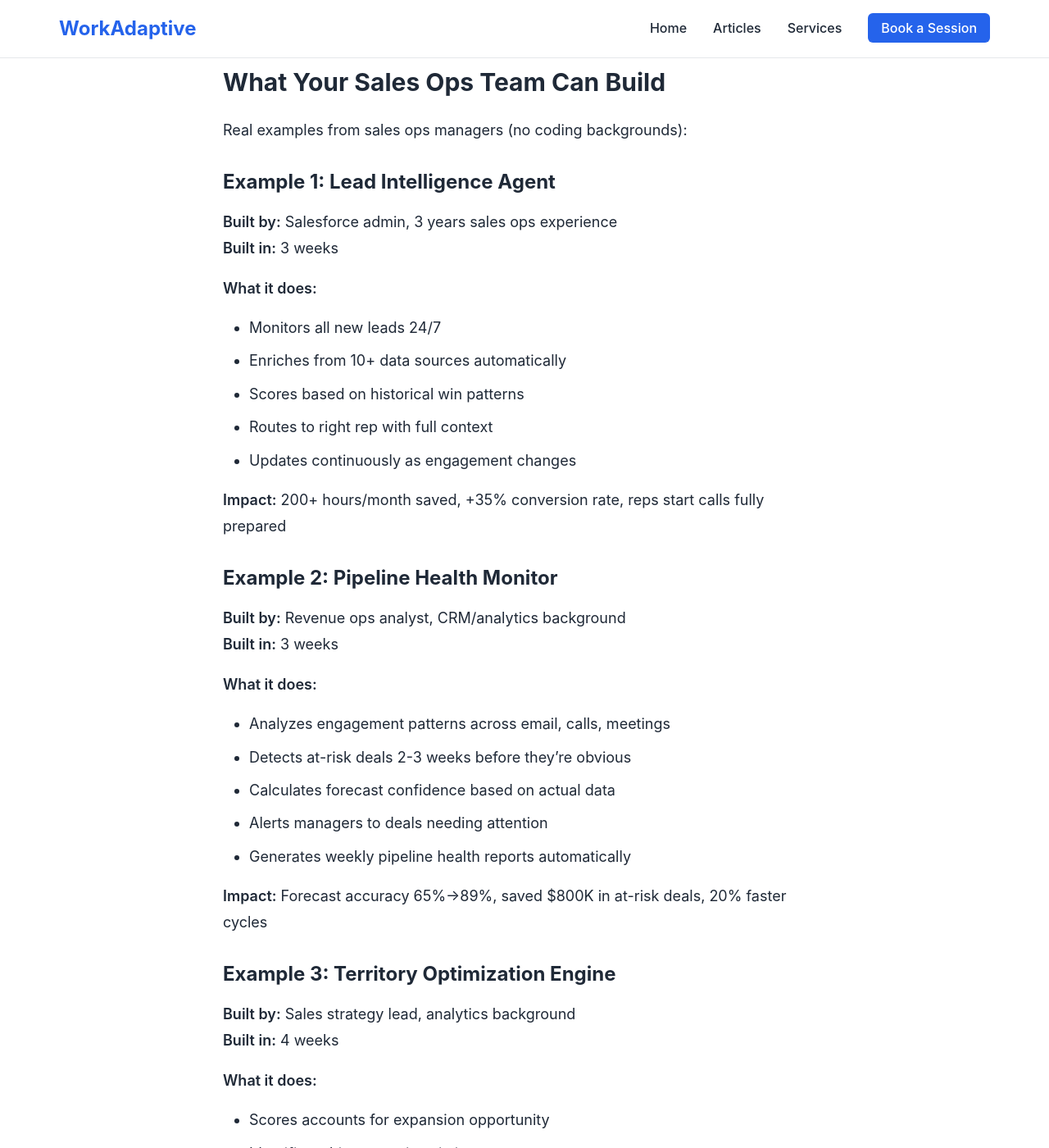
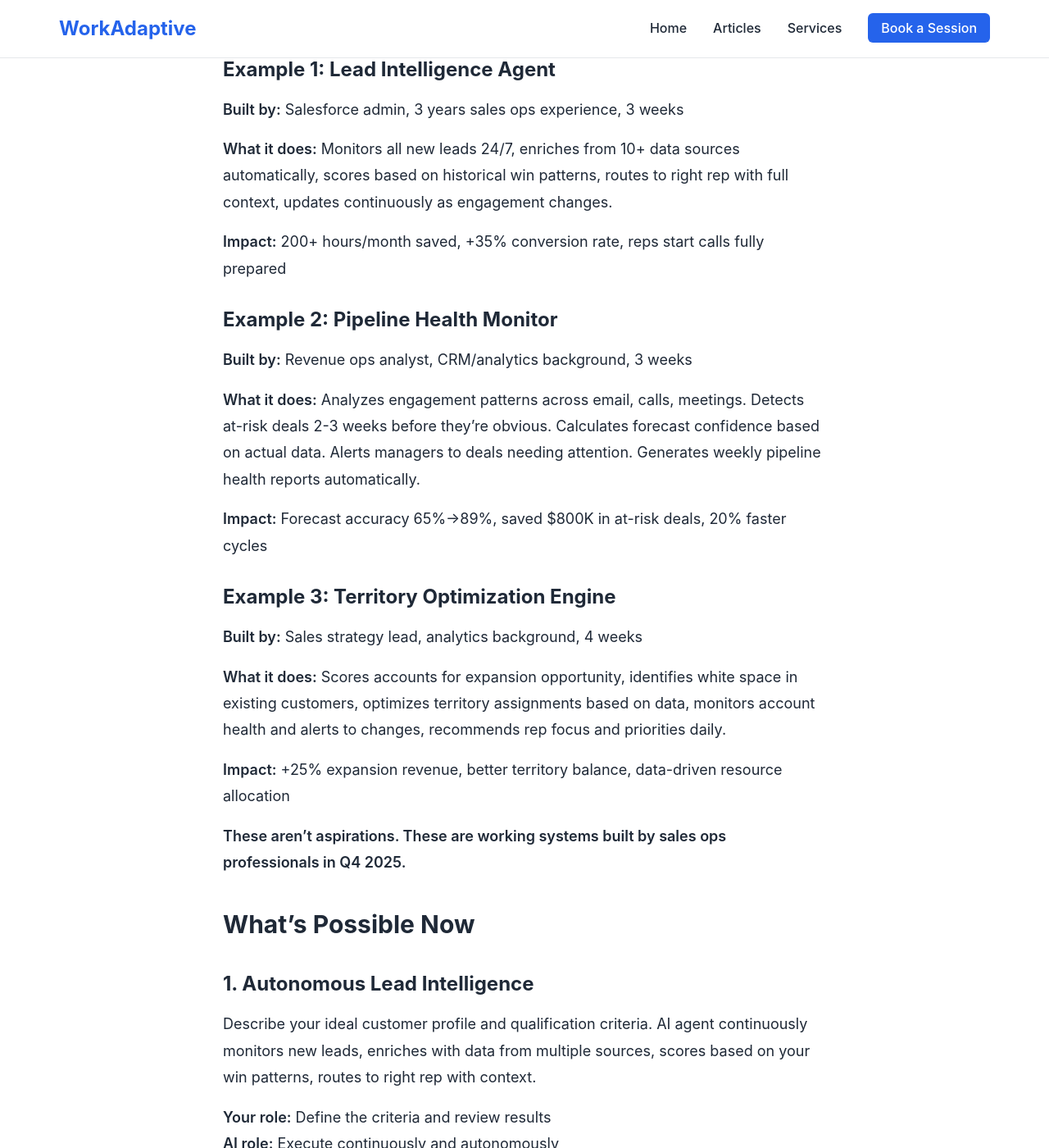
Before and after one commit to workadaptive/content, a Jekyll site: the page built from _articles/b2b-sales-crm-automation.md, in a window 1280 px wide and 1400 px high, scrolled down 687 px. Shown: the whole window at 82% size. Built offline with Jekyll 4.4.1, drawn with Linux system fonts in a browser that asks for light colours; some of the changed text lies outside the part shown.

Commit message:
Complete Draft 2+3 for b2b-sales-crm-automation (967866 words)

```diff
--- a/_articles/b2b-sales-crm-automation.md
+++ b/_articles/b2b-sales-crm-automation.md
@@ -27,43 +23,25 @@ Real examples from sales ops managers (no coding backgrounds):
 
 ### Example 1: Lead Intelligence Agent
 
-**Built by:** Salesforce admin, 3 years sales ops experience
-**Built in:** 3 weeks
+**Built by:** Salesforce admin, 3 years sales ops experience, 3 weeks
 
-**What it does:**
-- Monitors all new leads 24/7
-- Enriches from 10+ data sources automatically
-- Scores based on historical win patterns
-- Routes to right rep with full context
-- Updates continuously as engagement changes
+**What it does:** Monitors all new leads 24/7, enriches from 10+ data sources automatically, scores based on historical win patterns, routes to right rep with full context, updates continuously as engagement changes.
 
 **Impact:** 200+ hours/month saved, +35% conversion rate, reps start calls fully prepared
 
 ### Example 2: Pipeline Health Monitor
 
-**Built by:** Revenue ops analyst, CRM/analytics background
-**Built in:** 3 weeks
+**Built by:** Revenue ops analyst, CRM/analytics background, 3 weeks
 
-**What it does:**
-- Analyzes engagement patterns across email, calls, meetings
-- Detects at-risk deals 2-3 weeks before they're obvious
-- Calculates forecast confidence based on actual data
-- Alerts managers to deals needing attention
-- Generates weekly pipeline health reports automatically
+**What it does:** Analyzes engagement patterns across email, calls, meetings. Detects at-risk deals 2-3 weeks before they're obvious. Calculates forecast confidence based on actual data. Alerts managers to deals needing attention. Generates weekly pipeline health reports automatically.
 
 **Impact:** Forecast accuracy 65%→89%, saved $800K in at-risk deals, 20% faster cycles
 
 ### Example 3: Territory Optimization Engine
 
-**Built by:** Sales strategy lead, analytics background
-**Built in:** 4 weeks
+**Built by:** Sales strategy lead, analytics background, 4 weeks
 
-**What it does:**
-- Scores accounts for expansion opportunity
-- Identifies white space in existing customers
-- Optimizes territory assignments based on data
-- Monitors account health and alerts to changes
-- Recommends rep focus and priorities daily
+**What it does:** Scores accounts for expansion opportunity, identifies white space in existing customers, optimizes territory assignments based on data, monitors account health and alerts to changes, recommends rep focus and priorities daily.
 
 **Impact:** +25% expansion revenue, better territory balance, data-driven resource allocation
 
@@ -178,15 +125,9 @@ You don't need:
 
 September-October 2025 was the breakthrough. AI became reliable enough for this.
 
-Right now, November 2025:
-- ~Dozen companies are deploying these agents
-- Hundreds are still "evaluating AI"
-- Most don't know it's possible yet
+Right now, November 2025, early adopters are deploying multiple agents while most companies are still "evaluating AI."
 
-**In 6 months:**
-- Early adopters will have multiple agents deployed
-- Late movers will be starting from scratch
-- The capability gap will be massive
+**In 6 months:** Early adopters will have multiple agents deployed, late movers will be starting from scratch, the capability gap will be massive.
 
 **Companies acting now are building advantages while competitors plan.**
 
```
Also changed, not shown: other parts of _articles/b2b-sales-crm-automation.md (+5 -40 lines).
